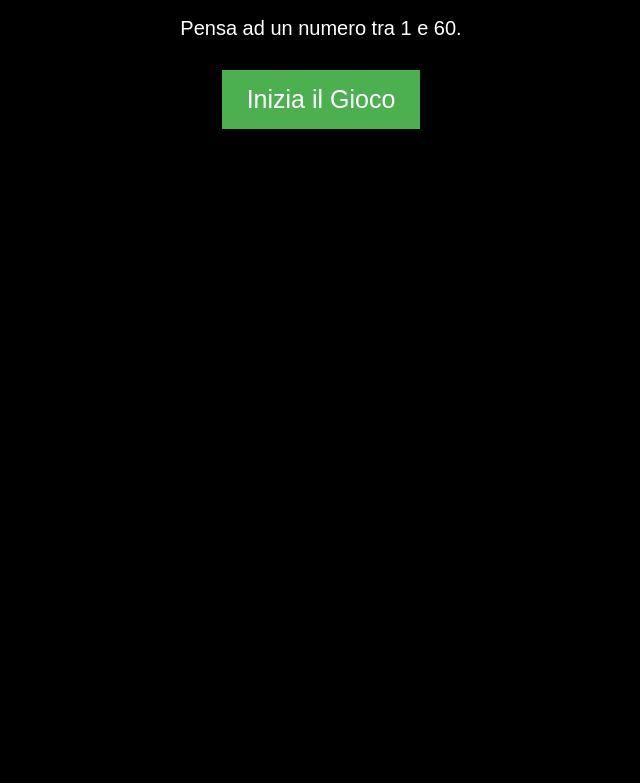
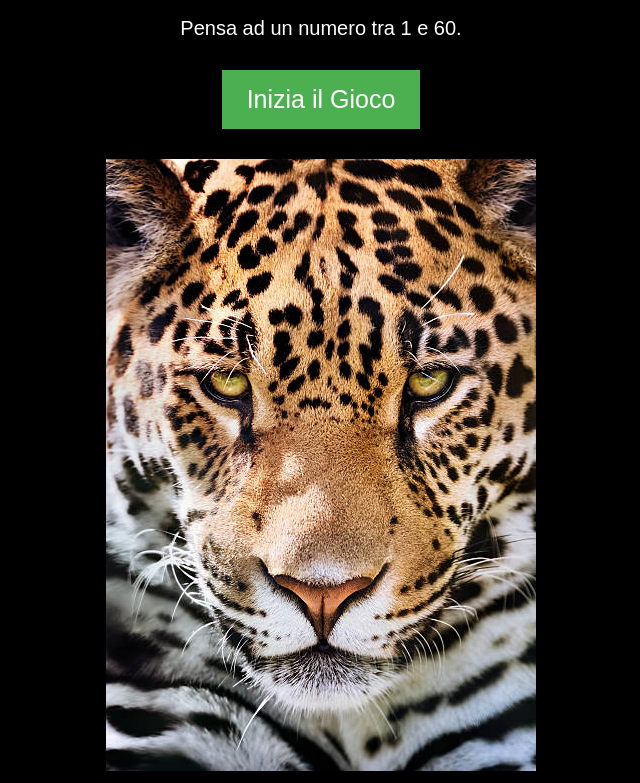
Before and after one commit to GitJoy1411/GitJoy1411.github.io, a plain HTML site: page index.html in a window 1280 px wide. Shown: the part 57-840 px from the top of the page, without its empty margins (319-959 px from the left). Before the commit the page ends 800 px from the top, so only its background shows below. Drawn offline with Linux system fonts and the light colour scheme.

Commit message:
aggiunto giaguro

```diff
--- a/index.html
+++ b/index.html
@@ -11,7 +11,7 @@
     <div id="domande"></div>
     <button onclick="iniziaGioco()">Inizia il Gioco</button>
     <p id="risultato"></p>
-
+	<img src="giaguaro.jpg" />
     <script>
         // Liste di numeri basate sulla presenza dei bit da 1 a 6
         const liste = [
```
Also changed, not shown: giaguaro.jpg (added).
